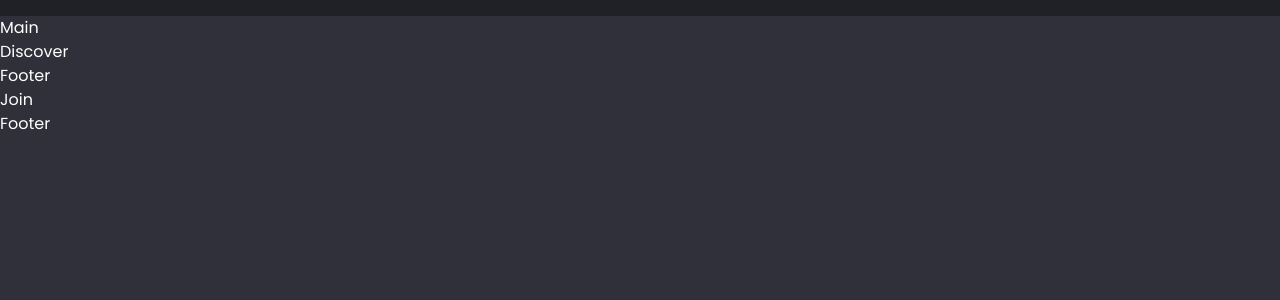
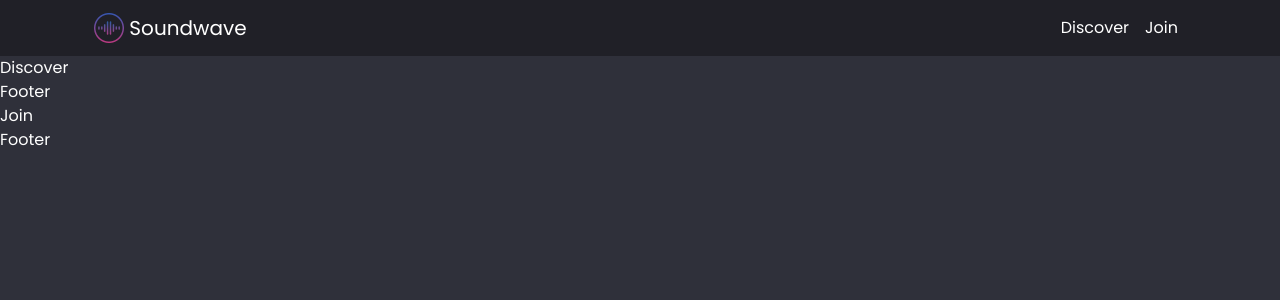
Before and after one commit to raulf5/soundwave, a React (Create React App) app: page / in a window 1280 px wide. Shown: the top 300 px of the page. Built offline with nearby package versions, Linux system fonts and the light colour scheme.

Commit message:
#3 navbar set

```diff
--- a/src/App.scss
+++ b/src/App.scss
@@ -3,6 +3,19 @@
 
 /* Navbar styles */
 
-a{
-    color:$navbar-color !important;
+.navbar-section a{
+    color:inherit  !important;
+&:hover{
+    color:$navbar-hover !important;
 }
+}
+
+/* Main Section */
+
+.main-section{
+    height:100vh;
+}
+
+.girl{
+    height:70vh;
+}
--- a/src/components/Join.js
+++ b/src/components/Join.js
@@ -3,7 +3,6 @@ import Row from "react-bootstrap/Row";
 
 const Join = () => (
     <>
-
     <Row><section>{"Join"}</section></Row>
     <Row><Footer/></Row>
     </>
--- a/src/components/Main.js
+++ b/src/components/Main.js
@@ -1,6 +1,6 @@
 const Main = () => (
     <section>
-        {"Main"}
+
     </section>
 )
 
--- a/src/components/Menu.js
+++ b/src/components/Menu.js
@@ -1,6 +1,24 @@
 import Navbar from 'react-bootstrap/Navbar';
+import Nav from 'react-bootstrap/Nav';
+import Container from 'react-bootstrap/Container';
+import logo from '../images/logo.png';
 const Menu = () => (
     <Navbar className='navbar-section' bg='object-bg' sticky="top">
+        <Container>
+            <Navbar.Brand href="#home">
+                <img
+                    src={logo}
+                    width="30"
+                    height="30"
+                    className="d-inline-block align-top"
+                    alt="Soundwave logo"
+                />{''} Soundwave
+            </Navbar.Brand>
+            <Nav>
+                <Nav.Link href="#discover">Discover</Nav.Link>
+                <Nav.Link href="#join">Join</Nav.Link>
+            </Nav>
+        </Container>
     </Navbar>
 )
 
--- a/src/custom.scss
+++ b/src/custom.scss
@@ -4,6 +4,7 @@
 $theme-colors: (
     "general-bg": #2F303A,
     "object-bg": #202027,
+    "nav-text":#fff,
     "nav-hover":#202027,
     "input-border":#2E3852,
     "input-border-focus":#596da0,
@@ -25,5 +26,6 @@ $font-family-base: $font-family-custom-sans-serif !default;
 $body-bg:#2F303A;
 $body-color:white;
 $navbar-color:white;
+$navbar-hover:#202027;
 
 @import "~bootstrap/scss/bootstrap";
```
